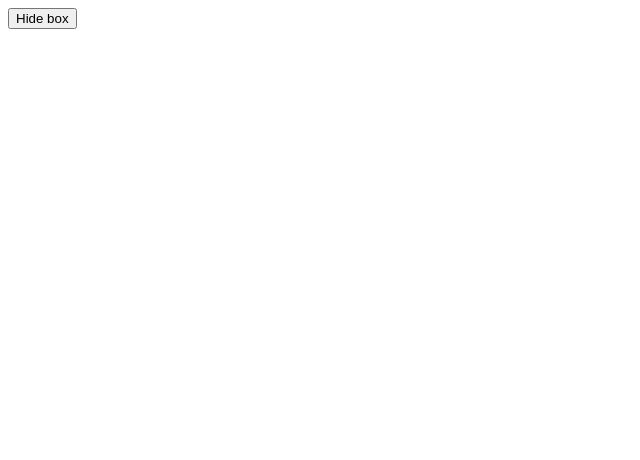
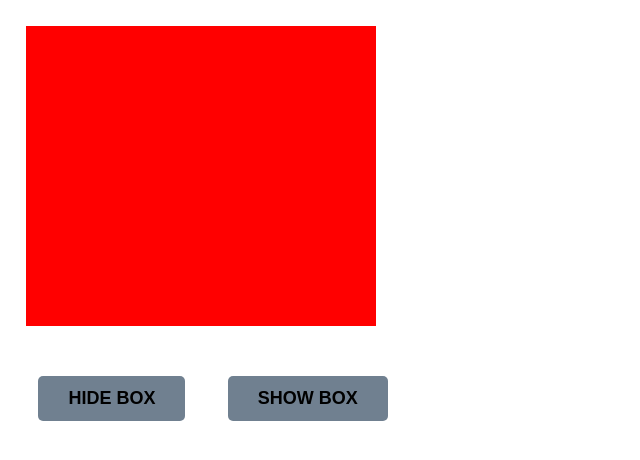
Before and after one commit to MFaizanali2/Javascript-class-practice, a plain HTML site: page modal/index.html in a window 1280 px wide. Shown: the whole page, without its empty margins (0-640 px from the left). Drawn offline with Linux system fonts and the light colour scheme.

Commit message:
js line 11
continue

```diff
--- a/modal/app.js
+++ b/modal/app.js
@@ -0,0 +1,11 @@
+let show = document.querySelector("#box");
+function hidebox(){
+   box.style.backgroundColor = "black";
+   box.style.opacity = "0";
+   box.style.transition = ".2s"
+}
+function showbox(){
+    box.style.backgroundColor = "black";
+    box.style.opacity = "1";
+    box.style.transition = ".2s"
+ }
--- a/modal/index.html
+++ b/modal/index.html
@@ -4,6 +4,7 @@
     <meta charset="UTF-8">
     <meta name="viewport" content="width=device-width, initial-scale=1.0">
     <title>Modal</title>
+    <link rel="stylesheet" href="style.css">
 </head>
 <body>
     <script src="app.js"></script>
@@ -11,7 +12,9 @@
     <div id="box">
 
     </div>
-    <button>Hide box</button>
+    <button onclick="hidebox();">Hide box</button>
+    <button onclick="showbox();">show box</button>
+
 
 </body>
 </html>
--- a/modal/style.css
+++ b/modal/style.css
@@ -9,10 +9,12 @@ html,body{
 
 }
 #box{
-    width: 300px;
+    width: 350px;
     height: 300px;
     background-color: red;
     margin-bottom: 50px;
+    margin-left: 2%;
+    margin-top: 2%;
 }
 button{
     padding: 12px  30px;
@@ -20,7 +22,7 @@ button{
     color: #000;
     border: none;
     outline: none;
-    margin-left: 5%;
+    margin-left: 3%;
     border-radius: 5px;
     text-transform: uppercase;
     font-weight: bolder;
```
